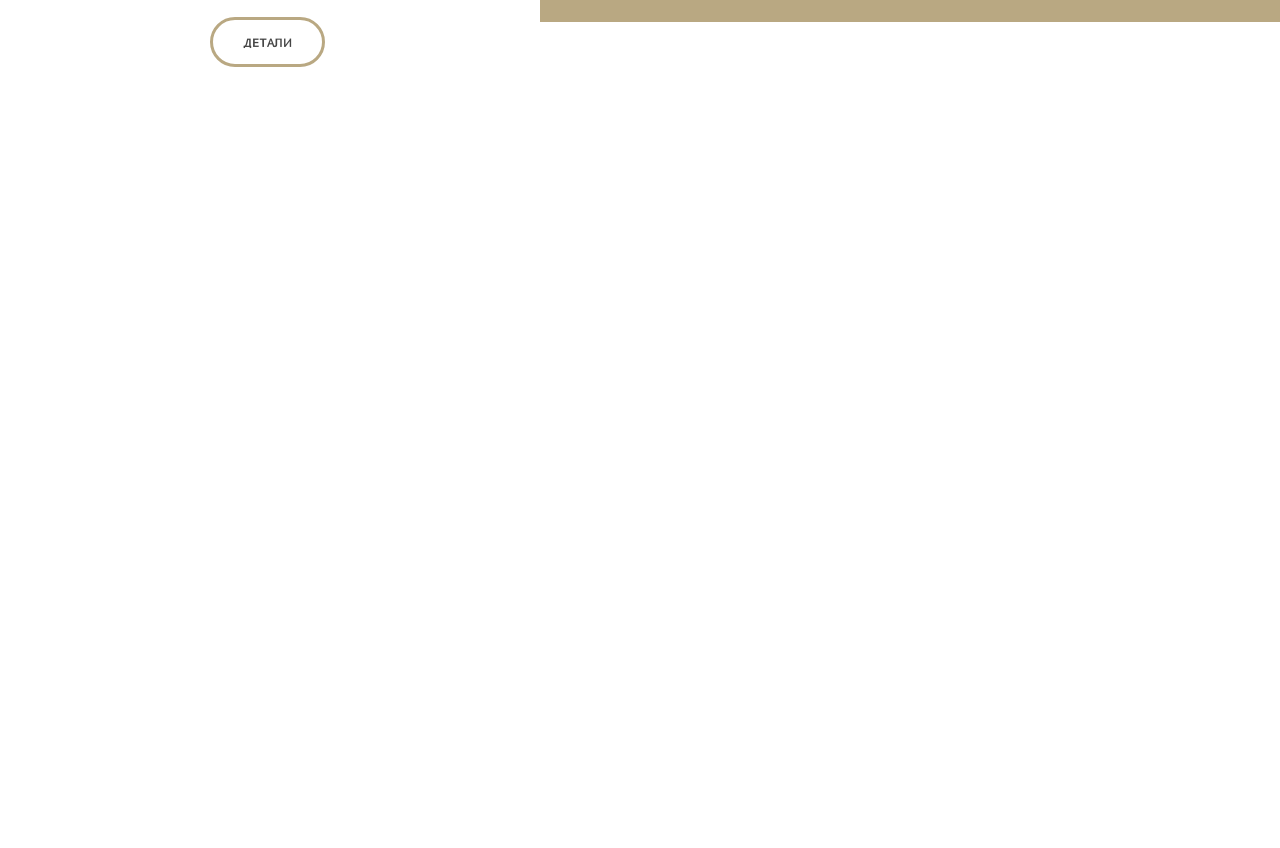
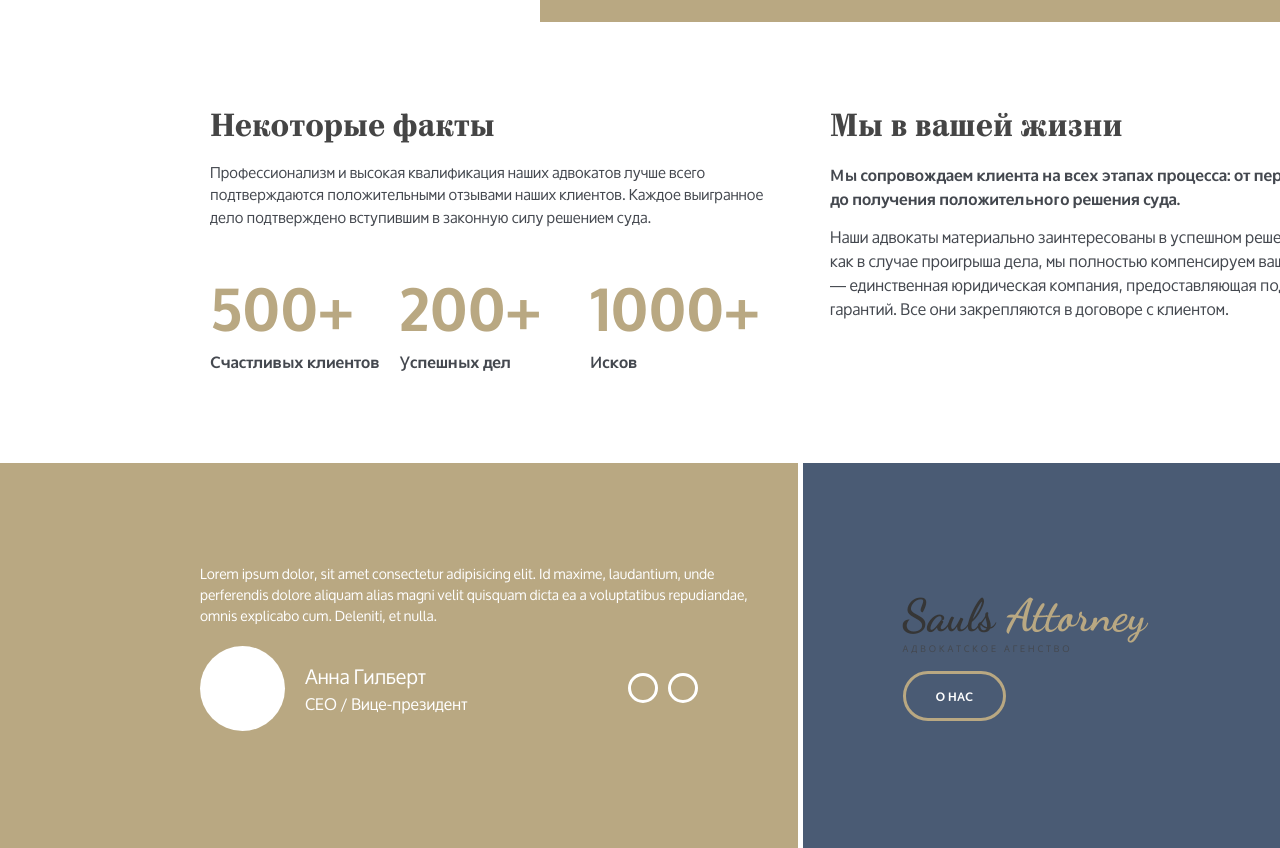
Before and after one commit to No-colour-you-like/SaulsLaw, a plain HTML site: page index.html in a window 1280 px wide. Shown: the part 1043-1891 px from the top of the page. Before the commit the page ends 1205 px from the top, so only its background shows below. Drawn offline with nearby package versions, Linux system fonts and the light colour scheme.

Commit message:
two blocks

```diff
--- a/css/style.css
+++ b/css/style.css
@@ -65,10 +65,12 @@ h1, h2, h3, h4, h5, h6, p, ul {
 
 p {
   line-height: 1.5;
+  color: #44484f;
 }
 
 h1, h2, h3 {
   font-family: "Parmigiano Piccolo Pro", sans-serif;
+  color: #454545;
 }
 
 img {
@@ -94,6 +96,36 @@ img {
 
 .main-btn--dark {
   color: #454545;
+}
+
+.logo {
+  margin-right: 20px;
+}
+
+.logo-block {
+  display: -webkit-box;
+  display: -ms-flexbox;
+  display: flex;
+  -webkit-box-align: center;
+      -ms-flex-align: center;
+          align-items: center;
+}
+
+.logo-text {
+  font-family: 'Dancing Script', cursive;
+  font-size: 45px;
+  color: #363636;
+}
+
+.logo-text span {
+  color: #b9a882;
+}
+
+.logo-subtext {
+  font-size: 9px;
+  text-transform: uppercase;
+  letter-spacing: 3px;
+  color: #44484f;
 }
 
 .main-slider {
@@ -239,7 +271,7 @@ img {
 }
 
 .services__wrapper {
-  padding: 50px 160px;
+  padding: 50px 160px 90px;
 }
 
 .services-top {
@@ -299,10 +331,163 @@ img {
 .services-top__detail-title {
   font-size: 20px;
   margin-bottom: 10px;
+  color: #fff;
 }
 
 .services-top__detail-subtitle {
   font-size: 13px;
+  color: #fff;
+}
+
+.services-bottom {
+  display: -webkit-box;
+  display: -ms-flexbox;
+  display: flex;
+}
+
+.services-left {
+  margin-right: 50px;
+}
+
+.services-left__title {
+  font-size: 30px;
+  margin-bottom: 15px;
+}
+
+.services-left__subtitle {
+  font-size: 15px;
+  margin-bottom: 30px;
+}
+
+.services-left__values {
+  display: -webkit-box;
+  display: -ms-flexbox;
+  display: flex;
+}
+
+.services-left__value {
+  margin-right: 20px;
+  width: 170px;
+}
+
+.services-left__value-num {
+  font-size: 60px;
+  font-weight: 700;
+  color: #b9a882;
+}
+
+.services-left__value-text {
+  font-size: 16px;
+  font-weight: 700;
+}
+
+.services-right {
+  max-width: 470px;
+}
+
+.services-right__title {
+  font-size: 30px;
+  margin-bottom: 15px;
+}
+
+.services-right__subtitle {
+  font-size: 16px;
+}
+
+.services-right__subtitle:nth-of-type(1) {
+  margin-bottom: 15px;
+  font-weight: 700;
+}
+
+.two-blocks {
+  display: -webkit-box;
+  display: -ms-flexbox;
+  display: flex;
+  height: 385px;
+}
+
+.two-blocks__slider {
+  position: relative;
+  width: 100%;
+  margin-right: 5px;
+  background-color: #b9a882;
+}
+
+.two-blocks__slide {
+  width: 100%;
+  height: 100%;
+  padding: 100px 35px 70px 200px;
+}
+
+.two-blocks__slide-text {
+  font-size: 14px;
+  color: #fff;
+  margin-bottom: 20px;
+}
+
+.two-blocks__slide-person {
+  display: -webkit-box;
+  display: -ms-flexbox;
+  display: flex;
+  -webkit-box-align: center;
+      -ms-flex-align: center;
+          align-items: center;
+}
+
+.two-blocks__person-image {
+  width: 85px;
+  height: 85px;
+  background-color: #fff;
+  border-radius: 50%;
+  margin-right: 20px;
+}
+
+.two-blocks__person-name {
+  font-size: 20px;
+  color: #fff;
+}
+
+.two-blocks__person-spec {
+  color: #fff;
+}
+
+.two-blocks__about {
+  width: 100%;
+  display: -webkit-box;
+  display: -ms-flexbox;
+  display: flex;
+  -webkit-box-align: center;
+      -ms-flex-align: center;
+          align-items: center;
+  background-color: #4a5b74;
+}
+
+.two-blocks__logo {
+  margin-left: 100px;
+}
+
+.two-blocks__logo-subtext {
+  margin-bottom: 15px;
+}
+
+.two-blocks__btns {
+  position: absolute;
+  display: -webkit-box;
+  display: -ms-flexbox;
+  display: flex;
+  top: 210px;
+  right: 100px;
+}
+
+.two-blocks__btn {
+  width: 30px;
+  height: 30px;
+  border: 3px solid #fff;
+  border-radius: 50%;
+}
+
+.two-blocks__btn:first-child {
+  margin-right: 10px;
 }
 
 .header__wrapper {
@@ -316,36 +501,6 @@ img {
       -ms-flex-pack: justify;
           justify-content: space-between;
   padding: 40px 160px;
-}
-
-.header__logo {
-  margin-right: 20px;
-}
-
-.header__logo-block {
-  display: -webkit-box;
-  display: -ms-flexbox;
-  display: flex;
-  -webkit-box-align: center;
-      -ms-flex-align: center;
-          align-items: center;
-}
-
-.header__logo-text {
-  font-family: 'Dancing Script', cursive;
-  font-size: 45px;
-  color: #363636;
-}
-
-.header__logo-text span {
-  color: #b9a882;
-}
-
-.header__logo-subtext {
-  font-size: 9px;
-  text-transform: uppercase;
-  letter-spacing: 3px;
-  color: #44484f;
 }
 
 .header__social-img {
--- a/index.html
+++ b/index.html
@@ -24,13 +24,13 @@
     <header class="header">
   <div class="container">
     <div class="header__wrapper">
-      <div class="header__logo-block">
-        <div class="header__logo">
-          <h1 class="header__logo-text">
+      <div class="logo-block">
+        <div class="logo">
+          <h1 class="logo-text">
             Sauls
             <span>Attorney</span>
           </h1>
-          <p class="header__logo-subtext">Адвокатское агенство</p>
+          <p class="logo-subtext">Адвокатское агенство</p>
         </div>
         <div class="header__social">
           <a href="#" class="header__social-link" target="_blank">
@@ -113,7 +113,7 @@
             <div class="services-top">
               <div class="services-top__text">
                 <h2 class="services-top__title">Услуги команды Соула</h2>
-                <p class="services-top__subtitle">Адвокаты Соула имеют немалый опыт работы в различных организациях и учреждениях, в том числе в прокуратуре, органах внутренних дел, судах, службы судебных приставов, министерстве юстиции, исполнительных органах власти, крупных государственных корпорациях, в частных зарубежных и российских компаниях, а также во многих других структурах и организациях.</p>
+                <p class="services-top__subtitle">Адвокаты Соула имеют опыт работы в различных организациях и учреждениях, в том числе в прокуратуре, органах внутренних дел, судах, службы судебных приставов.</p>
                 <a href="#" class="main-btn main-btn--dark">Детали</a>
               </div>
               <div class="services-top__details">
@@ -171,6 +171,62 @@
                 </div>
               </div>
             </div>
+            <div class="services-bottom">
+              <div class="services-left">
+                <h2 class="services-left__title">Некоторые факты</h2>
+                <p class="services-left__subtitle">Профессионализм и высокая квалификация наших адвокатов лучше всего подтверждаются положительными отзывами наших клиентов. Каждое выигранное дело подтверждено вступившим в законную силу решением суда.</p>
+                <div class="services-left__values">
+                  <div class="services-left__value">
+                    <p class="services-left__value-num">500+</p>
+                    <p class="services-left__value-text">Счастливых клиентов</p>
+                  </div>
+                  <div class="services-left__value">
+                    <p class="services-left__value-num">200+</p>
+                    <p class="services-left__value-text">Успешных дел</p>
+                  </div>
+                  <div class="services-left__value">
+                    <p class="services-left__value-num">1000+</p>
+                    <p class="services-left__value-text">Исков</p>
+                  </div>
+                </div>
+              </div>
+              <div class="services__right">
+                <h2 class="services-right__title">Мы в вашей жизни</h2>
+                <p class="services-right__subtitle">Мы сопровождаем клиента на всех этапах процесса: от первого звонка до получения положительного решения суда.</p>
+                <p class="services-right__subtitle">Наши адвокаты материально заинтересованы в успешном решении дела, так как в случае проигрыша дела, мы полностью компенсируем ваши затраты. Мы — единственная юридическая компания, предоставляющая подобный спектр гарантий. Все они закрепляются в договоре с клиентом.</p>
+              </div>
+            </div>
+          </div>
+        </div>
+      </section>
+      <section class="two-blocks">
+        <div class="two-blocks__slider">
+          <div class="two-blocks__slide">
+            <p class="two-blocks__slide-text">
+              Lorem ipsum dolor, sit amet consectetur adipisicing elit. Id maxime, laudantium, unde perferendis dolore aliquam alias magni velit quisquam dicta ea a voluptatibus repudiandae, omnis explicabo cum. Deleniti, et nulla.
+            </p>
+            <div class="two-blocks__slide-person">
+              <div class="two-blocks__person-image">
+              </div>
+              <div class="two-blocks__person-info">
+                <p class="two-blocks__person-name">Анна Гилберт</p>
+                <p class="two-blocks__person-spec">CEO / Вице-президент</p>
+              </div>
+            </div>
+          </div>
+          <div class="two-blocks__btns">
+            <div class="two-blocks__btn two-blocks__btn-prev"></div>
+            <div class="two-blocks__btn two-blocks__btn-next"></div>
+          </div>
+        </div>
+        <div class="two-blocks__about">
+          <div class="logo two-blocks__logo">
+            <h1 class="logo-text">
+              Sauls
+              <span>Attorney</span>
+            </h1>
+            <p class="logo-subtext two-blocks__logo-subtext">Адвокатское агенство</p>
+            <a href="#" class="main-btn">О нас</a>
           </div>
         </div>
       </section>
```
Also changed, not shown: css/style.min.css.
